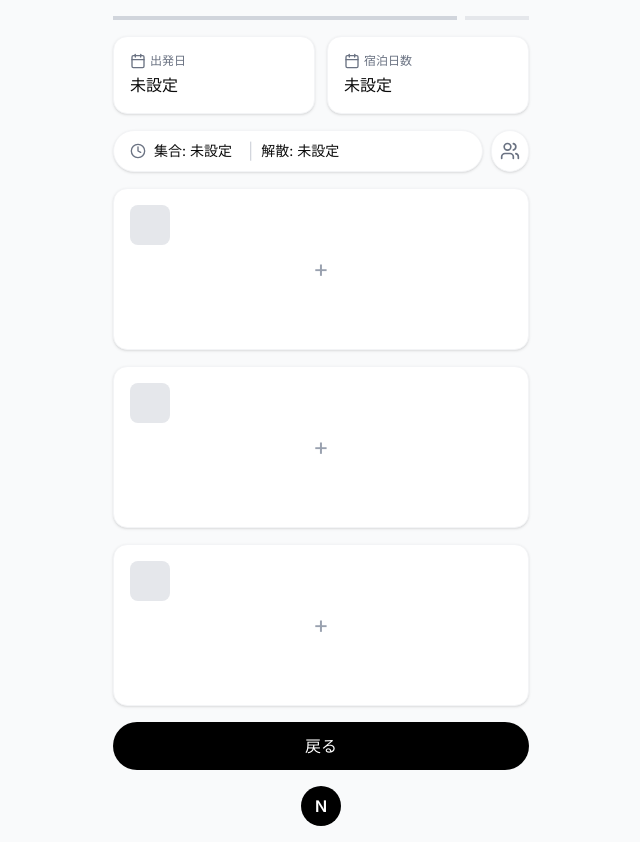
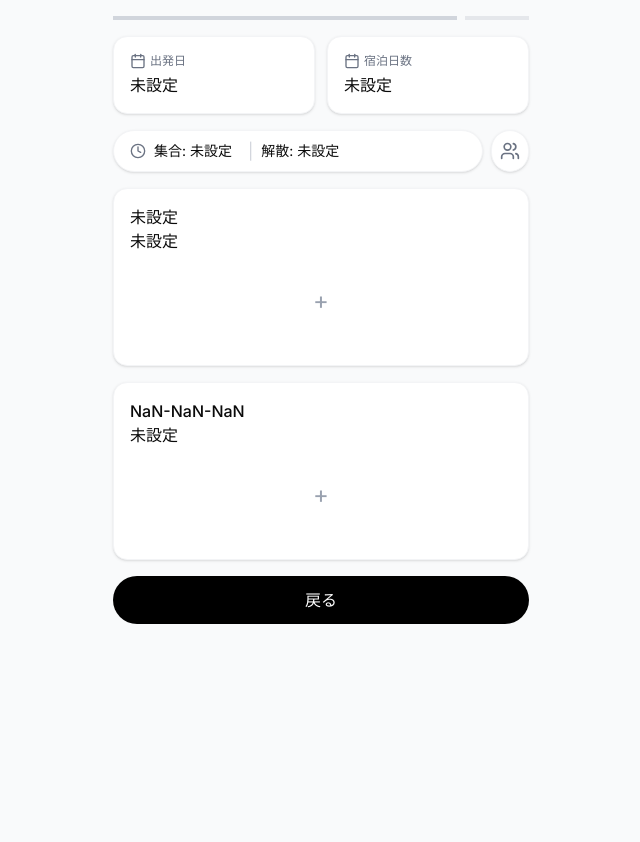
Before and after one commit to Mugichan-maru/travel-dev, a Next.js app: page /list in a window 1280 px wide. Shown: the whole page, without its empty margins (319-959 px from the left). After the commit the page ends 800 px from the top, so only its background shows below. Built offline with nearby package versions, Linux system fonts and the light colour scheme.

Commit message:
add ref components

```diff
--- a/src/app/form/page.tsx
+++ b/src/app/form/page.tsx
@@ -93,21 +93,18 @@ export default function FormPage() {
 
   const handleSubmit = (e: React.FormEvent) => {
     e.preventDefault();
-
-    const query = new URLSearchParams(formData);
-    router.push(`/list?${query}`);
-
-    // setSubmissionError(null);
-    // if (validateForm()) {
-    //   try {
-    //     localStorage.setItem("travelSchedule", JSON.stringify(formData));
-    //     router.push("/list");
-    //   } catch (error) {
-    //     setSubmissionError("データの保存中にエラーが発生しました。");
-    //   }
-    // } else {
-    //   window.scrollTo(0, 0);
-    // }
+    // フォームのバリデーション
+    setSubmissionError(null);
+    if (validateForm()) {
+      try {
+        const query = new URLSearchParams(formData);
+        router.push(`/list?${query}`);
+      } catch (error) {
+        setSubmissionError("エラーが発生しました。");
+      }
+    } else {
+      window.scrollTo(0, 0);
+    }
   };
 
   return (
--- a/src/app/list/page.tsx
+++ b/src/app/list/page.tsx
@@ -10,17 +10,16 @@ import { useSearchParams } from "next/navigation";
 import { Suspense } from "react";
 
 // TravelInfoコンポーネントを分離
-function TravelInfo() {
-  const params = useSearchParams();
-
-  // URLパラメータから値を取得
-  const travelInfo = {
-    startDate: params.get("startDate") || "未設定",
-    stayNights: params.get("stayNights") || "未設定",
-    departureTime: params.get("departureTime") || "未設定",
-    disbandTime: params.get("disbandTime") || "未設定",
+function TravelInfo({
+  travelInfo,
+}: {
+  travelInfo: {
+    startDate: string;
+    stayNights: string;
+    departureTime: string;
+    disbandTime: string;
   };
-
+}) {
   return (
     <>
       {/* 旅行基本情報 */}
@@ -61,7 +60,62 @@ function TravelInfo() {
   );
 }
 
+function TravelContents({
+  travelInfo,
+}: {
+  travelInfo: {
+    startDate: string;
+    stayNights: string;
+    departureTime: string;
+    disbandTime: string;
+  };
+}) {
+  console.log("startDate:", travelInfo.startDate);
+  console.log("startDate:", typeof travelInfo.startDate);
+  console.log("total:", travelInfo.startDate + Number(travelInfo.stayNights));
+  const date = new Date(travelInfo.startDate);
+  date.setDate(date.getDate() + 1);
+
+  const year = date.getFullYear();
+  const month = String(date.getMonth() + 1).padStart(2, "0");
+  const day = String(date.getDate()).padStart(2, "0");
+  const formatted = `${year}-${month}-${day}`;
+  return (
+    <div>
+      <div className="bg-white rounded-xl p-4 mb-4 shadow-sm border border-gray-100">
+        <div className="font-medium">{travelInfo.startDate}</div>
+        <div className="font-medium">{travelInfo.departureTime}</div>
+        <div className="h-24 flex items-center justify-center">
+          <button className="text-gray-400">
+            <span className="text-2xl">+</span>
+          </button>
+        </div>
+      </div>
+
+      <div className="bg-white rounded-xl p-4 mb-4 shadow-sm border border-gray-100">
+        <div className="font-medium">{formatted}</div>
+        <div className="font-medium">{travelInfo.disbandTime}</div>
+        <div className="h-24 flex items-center justify-center">
+          <button className="text-gray-400">
+            <span className="text-2xl">+</span>
+          </button>
+        </div>
+      </div>
+    </div>
+  );
+}
+
 export default function TravelItinerary() {
+  const params = useSearchParams();
+
+  // URLパラメータから値を取得
+  const travelInfo = {
+    startDate: params.get("startDate") || "未設定",
+    stayNights: params.get("stayNights") || "未設定",
+    departureTime: params.get("departureTime") || "未設定",
+    disbandTime: params.get("disbandTime") || "未設定",
+  };
+
   return (
     <div className="max-w-md mx-auto bg-gray-50 min-h-screen p-4 flex flex-col">
       {/* ヘッダー部分 */}
@@ -72,37 +126,27 @@ export default function TravelItinerary() {
 
       {/* SuspenseでTravelInfoをラップ */}
       <Suspense fallback={<div>Loading...</div>}>
-        <TravelInfo />
+        <TravelInfo travelInfo={travelInfo} />
       </Suspense>
 
       {/* コンテンツエリア - 3つのカード */}
-      {[1, 2, 3].map((item) => (
-        <div
-          key={item}
-          className="bg-white rounded-xl p-4 mb-4 shadow-sm border border-gray-100 relative"
-        >
-          <div className="absolute top-4 left-4 bg-gray-200 w-10 h-10 rounded-md"></div>
-          <div className="h-32 flex items-center justify-center">
-            <button className="text-gray-400">
-              <span className="text-2xl">+</span>
-            </button>
-          </div>
-        </div>
+      {[1].map((item) => (
+        <TravelContents key={item} travelInfo={travelInfo} />
       ))}
 
       {/* 戻るボタン */}
       <Link href="/form" className="block">
-        <button className="bg-black w-full text-white rounded-full py-3 px-6 w-32 mx-auto mb-4">
+        <button className="bg-black w-full text-white rounded-full py-3 px-6 mx-auto mb-4">
           戻る
         </button>
       </Link>
 
       {/* ナビゲーションアイコン */}
-      <div className="flex justify-center">
+      {/* <div className="flex justify-center">
         <div className="bg-black text-white rounded-full w-10 h-10 flex items-center justify-center">
           <span className="font-semibold">N</span>
         </div>
-      </div>
+      </div> */}
     </div>
   );
 }
```
